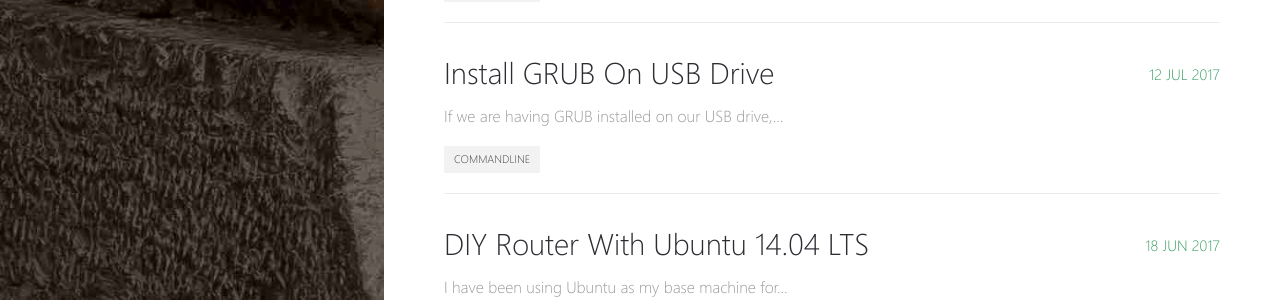
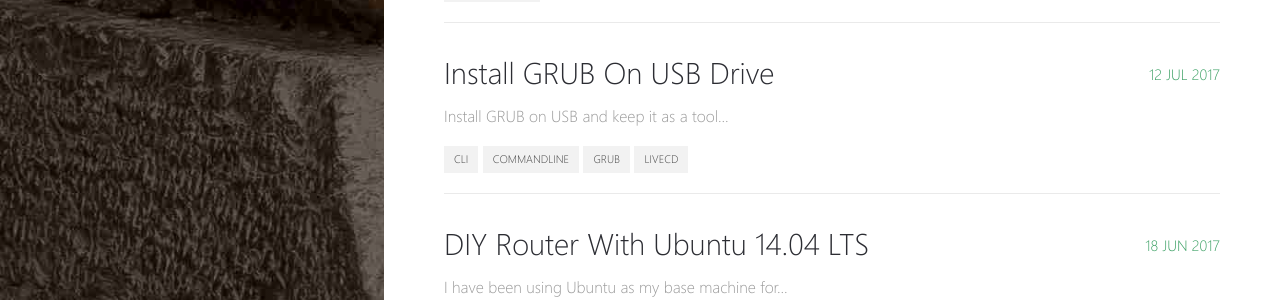
Before and after one commit to kevydotvinu/gnulinuxmate.com, a Jekyll site: the page built from _pages/posts.md, in a window 1280 px wide. Shown: the part 2587-2887 px from the top of the page. Built offline with Jekyll 4.4.1, drawn with Linux system fonts in a browser that asks for light colours.

Commit message:
Update Posts “2017-07-12-Install-GRUB-on-USB-drive”

```diff
--- a/_posts/2017-07-12-Install-GRUB-on-USB-drive.md
+++ b/_posts/2017-07-12-Install-GRUB-on-USB-drive.md
@@ -1,9 +1,12 @@
 ---
 layout: post
 title: Install GRUB On USB Drive
+date: 2017-07-12 08:58pm
+image: /images/grub.jpg
+share-img: /images/uploads/usb.png
+excerpt: Install GRUB on USB and keep it as a tool to repair PC.
 subtitle: Boot-up any computer with a single USB drive
-image: /images/grub.jpg
-tags: [Commandline]
+tags: cli commandline grub livecd
 ---
 If we are having GRUB installed on our USB drive, live CD booting will be easier from ISO files. Here assuming ``/dev/sda1`` is your device.
 
```
Also changed, not shown: images/uploads/usb.png (added).
